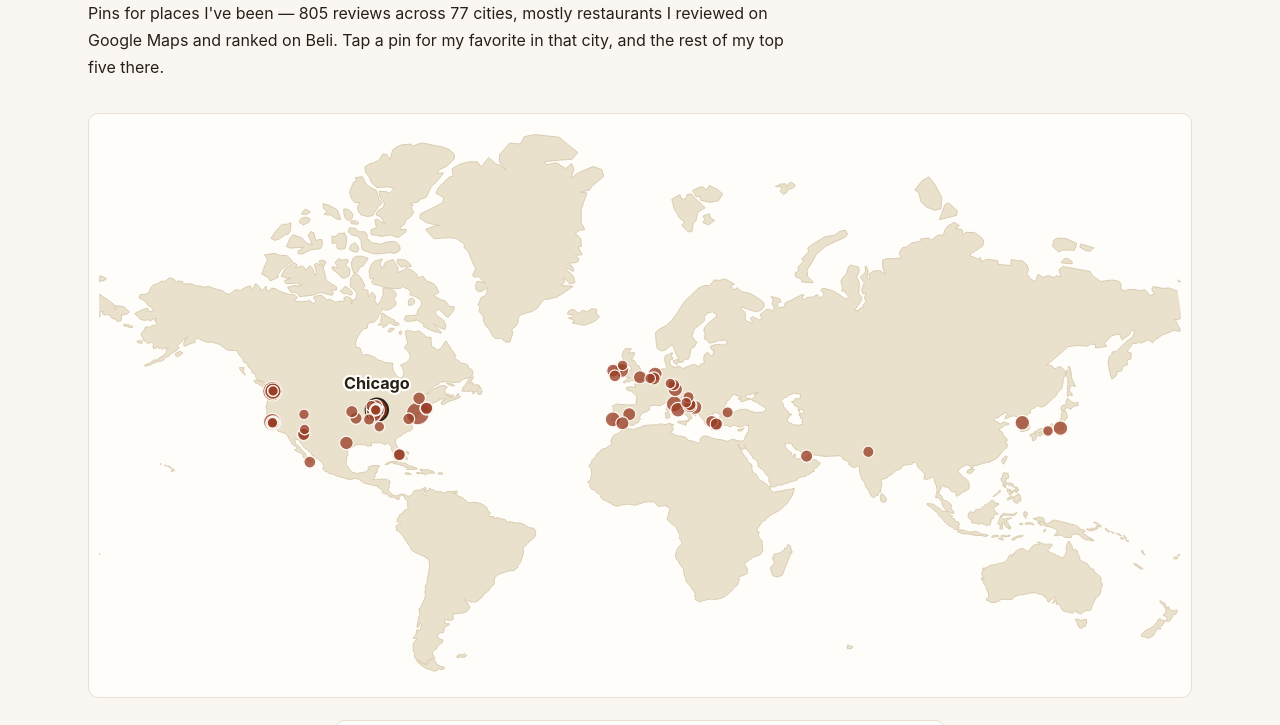
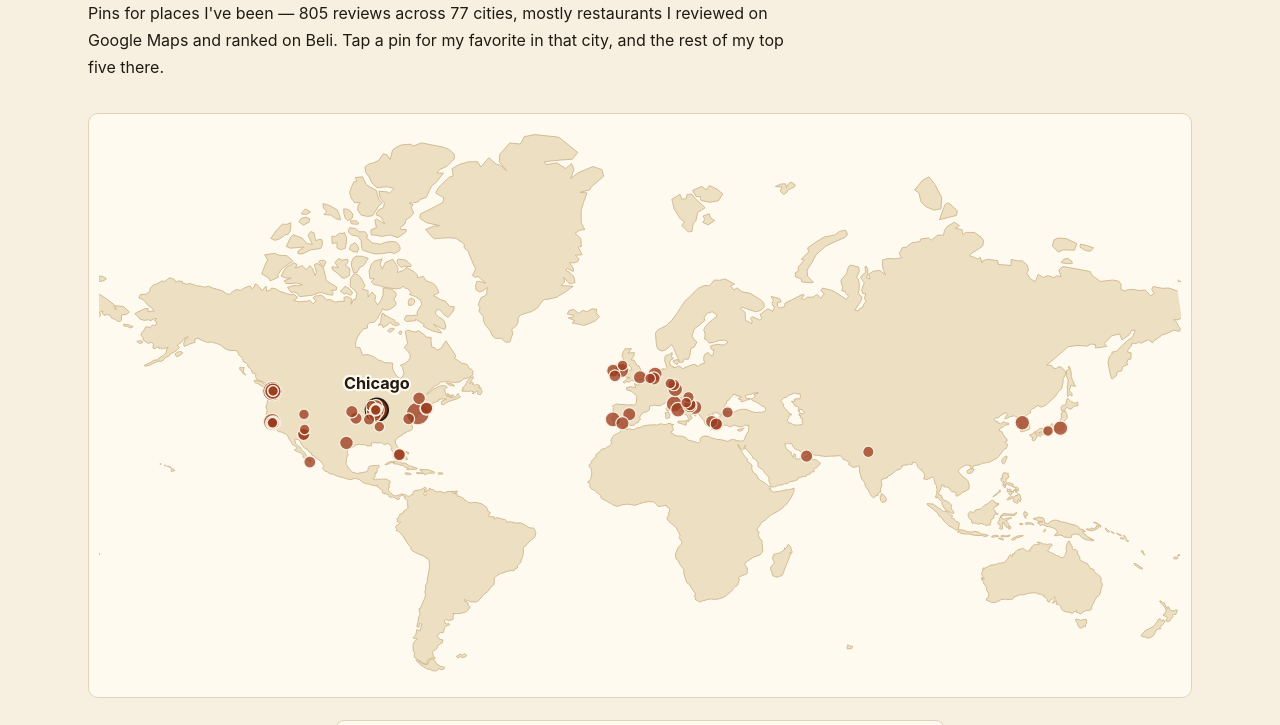
Before and after one commit to sameetandpotatoes/sameetandpotatoes.github.io, an Astro site: page /places in a window 1280 px wide. Shown: the part 187-912 px from the top of the page. Built offline with nearby package versions, Linux system fonts and the light colour scheme; Astro itself is replaced by a stand-in of ours; a web font is replaced by a local one.

Commit message:
Warmer palette across the site

```diff
--- a/src/styles/global.css
+++ b/src/styles/global.css
@@ -3,15 +3,15 @@
    Fraunces (display serif, optical sizing on) + Inter (body/UI). */
 
 :root {
-  --paper: #faf7f2;
-  --paper-raised: #fffdf9;
-  --ink: #262019;
-  --ink-soft: #575046;
-  --ink-faint: #8a8072;
-  --accent: #9a3f26;
+  --paper: #f7f0e1;
+  --paper-raised: #fffaf0;
+  --ink: #211a12;
+  --ink-soft: #55483a;
+  --ink-faint: #97826a;
+  --accent: #9c3d20;
   --accent-soft: #b5563a;
-  --rule: #e8e1d1;
-  --code-bg: #f0e9dc;
+  --rule: #e2d3b8;
+  --code-bg: #eee1c8;
 
   --font-body: "Inter Variable", -apple-system, BlinkMacSystemFont,
     "Segoe UI", Roboto, "Helvetica Neue", Arial, sans-serif;
@@ -444,8 +444,8 @@ h3 {
 }
 
 .world-land {
-  fill: #eae1cd;
-  stroke: #d5c7a8;
+  fill: #ecdfc2;
+  stroke: #cdb488;
   stroke-width: 0.8;
   stroke-linejoin: round;
 }
```
